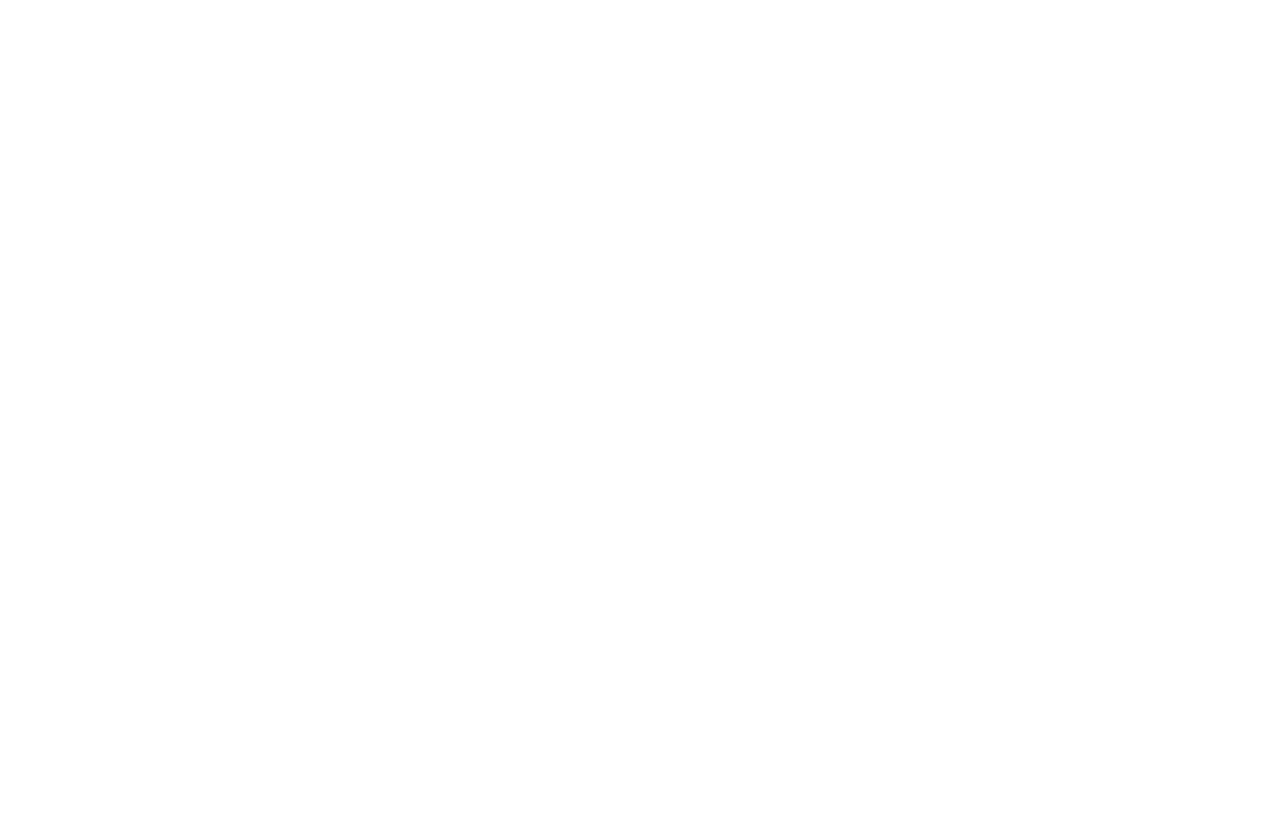
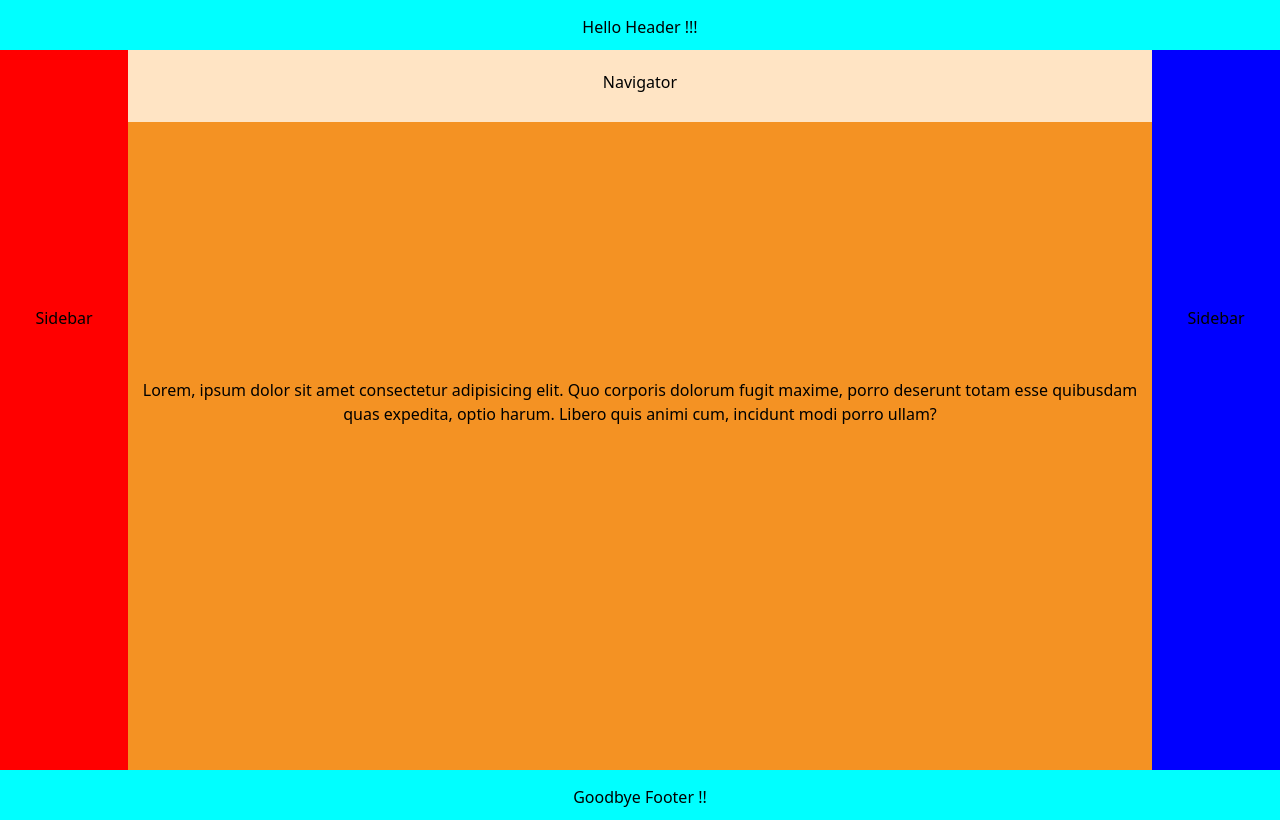
Before and after one commit to PingSunn/CPE204_web, a website: page src/index.html in a window 1280 px wide. Drawn offline with Linux system fonts and the light colour scheme.

Commit message:
asm1 layout

```diff
--- a/src/index.html
+++ b/src/index.html
@@ -7,12 +7,82 @@
     <link href="./output.css" rel="stylesheet">
 </head>
 
+<style>
+    body {
+        text-align: center;
+    }
+
+    .header {
+        background-color: aqua;
+        height: 50px;
+        /* line-height: 50px; */
+        padding: 15px 0%;
+    }
+
+    .webBody {
+        display: flex;
+        justify-content: center;
+        height: 90vh;
+    }
+
+    .webBody .left-bar {
+        background-color: red;
+        width: 10%;
+        padding: 20% 0%;
+        /* line-height: 100vh */
+    }
+
+    .webBody .main {
+        /* background-color: gray; */
+        width: 80%;
+        /* padding: 40px 10px; */
+        /* padding: 2% 0%; */
+    }
+
+    .nav {
+        background-color: bisque;
+        height: 10%;
+        padding: 2% 0%;
+    }
+
+    .article {
+        background-color: rgb(244, 146, 35);
+        height: 90%;
+        padding: 25% 0%;
+    }
+
+    .webBody .right-bar {
+        background-color: blue;
+        width: 10%;
+        /* line-height: 100vh */
+        padding: 20% 0%;
+    }
+
+    .footer {
+        background-color: aqua;
+        height: 50px;
+        /* line-height: 50px; */
+        padding: 15px 0%;
+    }
+</style>
+
 <body>
-    <nav class="bg-gray-800">
-        <div class="asd"></div>
 
+    <div class="header">
+        <h1> Hello Header !!!</h1>
 
-    </nav>
+    </div>
+    <div class="webBody">
+
+        <div class="left-bar">Sidebar</div>
+        <div class="main">
+            <div class="nav">Navigator</div>
+            <div class="article"> Lorem, ipsum dolor sit amet consectetur adipisicing elit. Quo corporis dolorum fugit maxime, porro deserunt totam esse quibusdam quas expedita, optio harum. Libero quis animi cum, incidunt modi porro ullam?</div>
+        </div>
+        <div class="right-bar">Sidebar</div>
+    </div>
+    <div class="footer">Goodbye Footer !!</div>
+
 
 </body>
 
```
